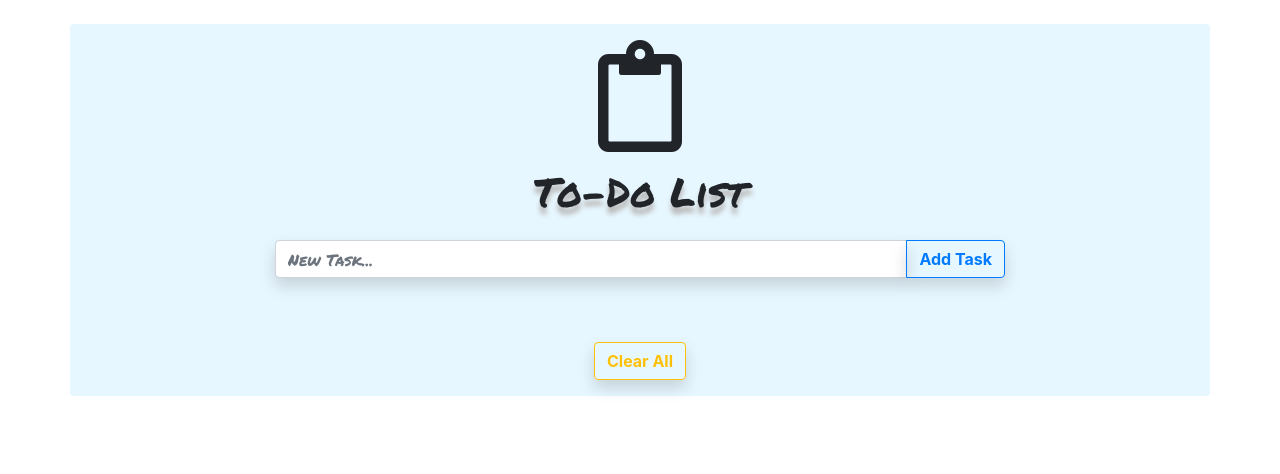
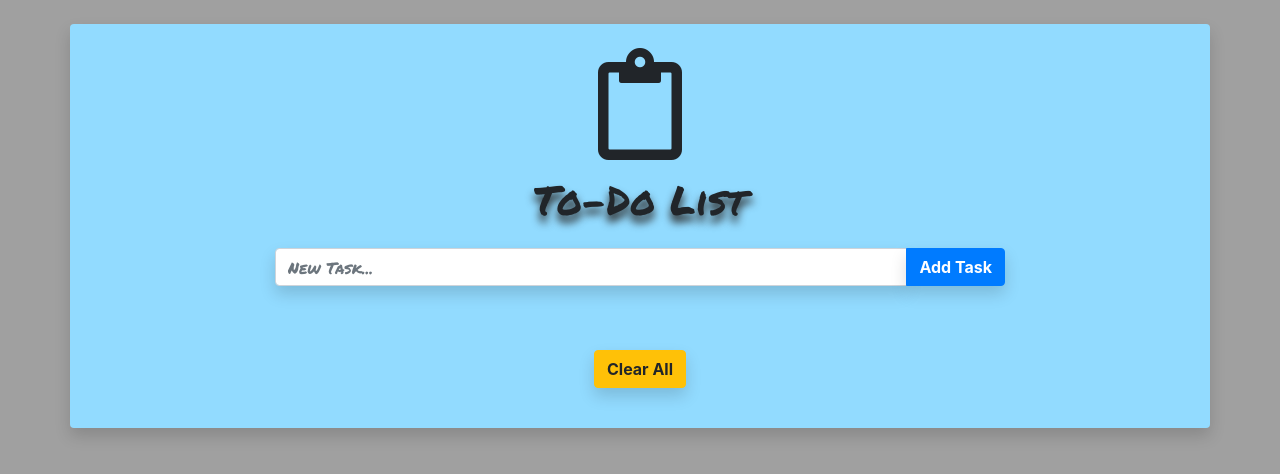
Before and after one commit to MarlonClark/To-do-List, a plain HTML site: page index.html in a window 1280 px wide. Drawn offline with nearby package versions, Linux system fonts and the light colour scheme.

Commit message:
Bg color and txt shadow
changed bg color and tweaked the text shadow of the page header.

```diff
--- a/index.css
+++ b/index.css
@@ -1,5 +1,8 @@
+body {
+  background-color: rgb(160, 160, 160);
+}
 .container {
-  background-color: rgb(231, 247, 255);
+  background-color: rgb(146, 219, 255);
 }
 
 /* Feedback alert */
@@ -25,7 +28,7 @@
 #main-label {
   font-family: "Permanent Marker", cursive;
   font-size: 2.5em;
-  text-shadow: 0px 7px 5px #bbb;
+  text-shadow: 0px 7px 9px rgb(43, 43, 43);
 }
 
 /* Form input */
--- a/index.html
+++ b/index.html
@@ -36,9 +36,9 @@
   </head>
 
   <body>
-    <div class="container mt-4 rounded animated fadeIn">
+    <div class="container mt-4 rounded animated fadeIn shadow">
       <div class="row">
-        <div class="col mx-auto col-md-8 mt-3 text-center">
+        <div class="col mx-auto col-md-8 my-4 text-center">
           <!-- Alert box for feedback -->
           <div class="shadow alert text-capitalize feedback" role="alert"></div>
           <!-- Logo icon -->
@@ -57,7 +57,7 @@
               />
               <div class="input-group-append">
                 <button
-                  class="shadow btn btn-outline-primary text-capitalize font-weight-bold"
+                  class="shadow btn btn-primary text-capitalize font-weight-bold"
                   type="submit"
                 >
                   add Task
@@ -87,7 +87,7 @@
             </div>
             <button
               id="clear-list"
-              class="shadow btn btn-outline-warning my-3 font-weight-bold"
+              class="shadow btn btn-warning my-3 font-weight-bold"
             >
               Clear All
             </button>
```
